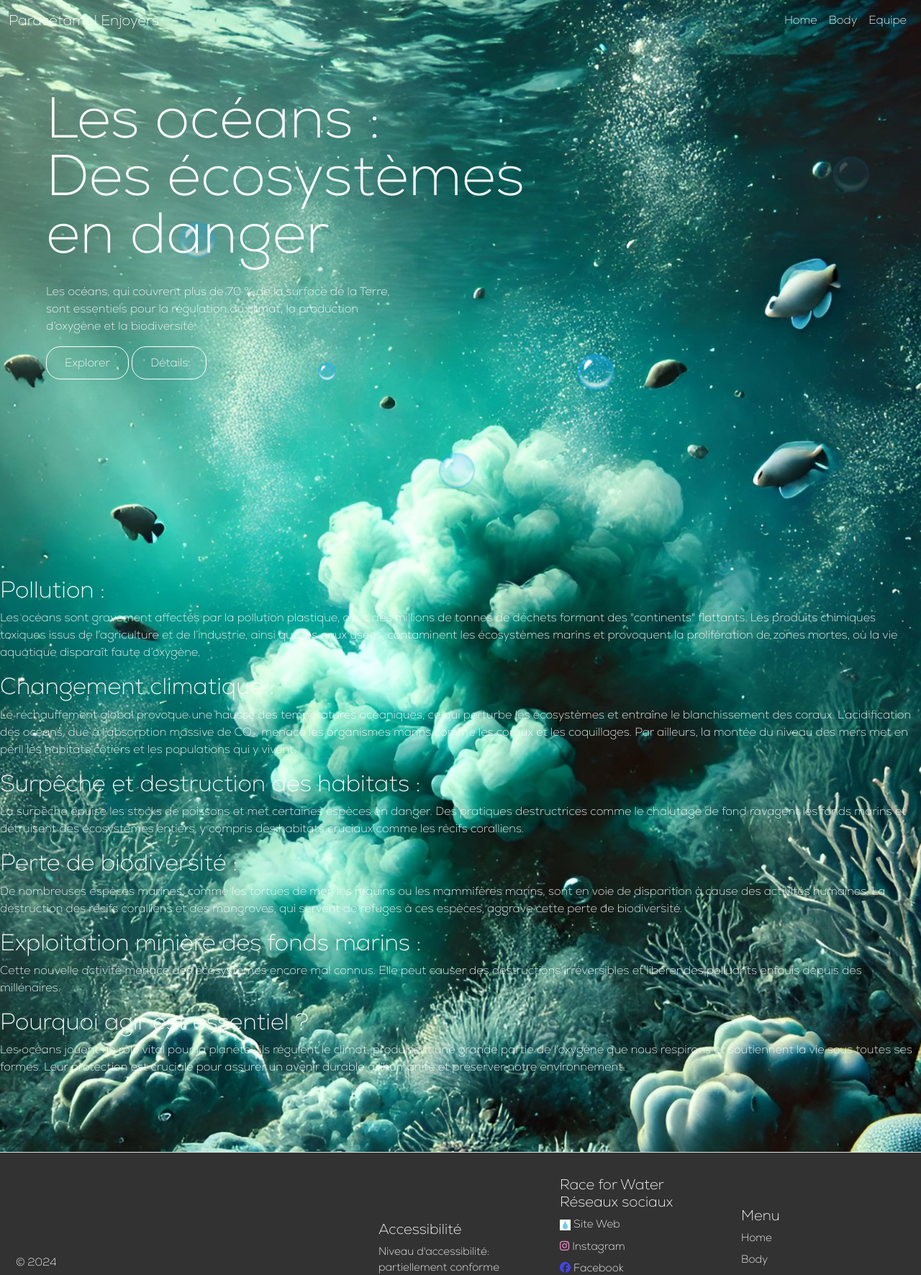
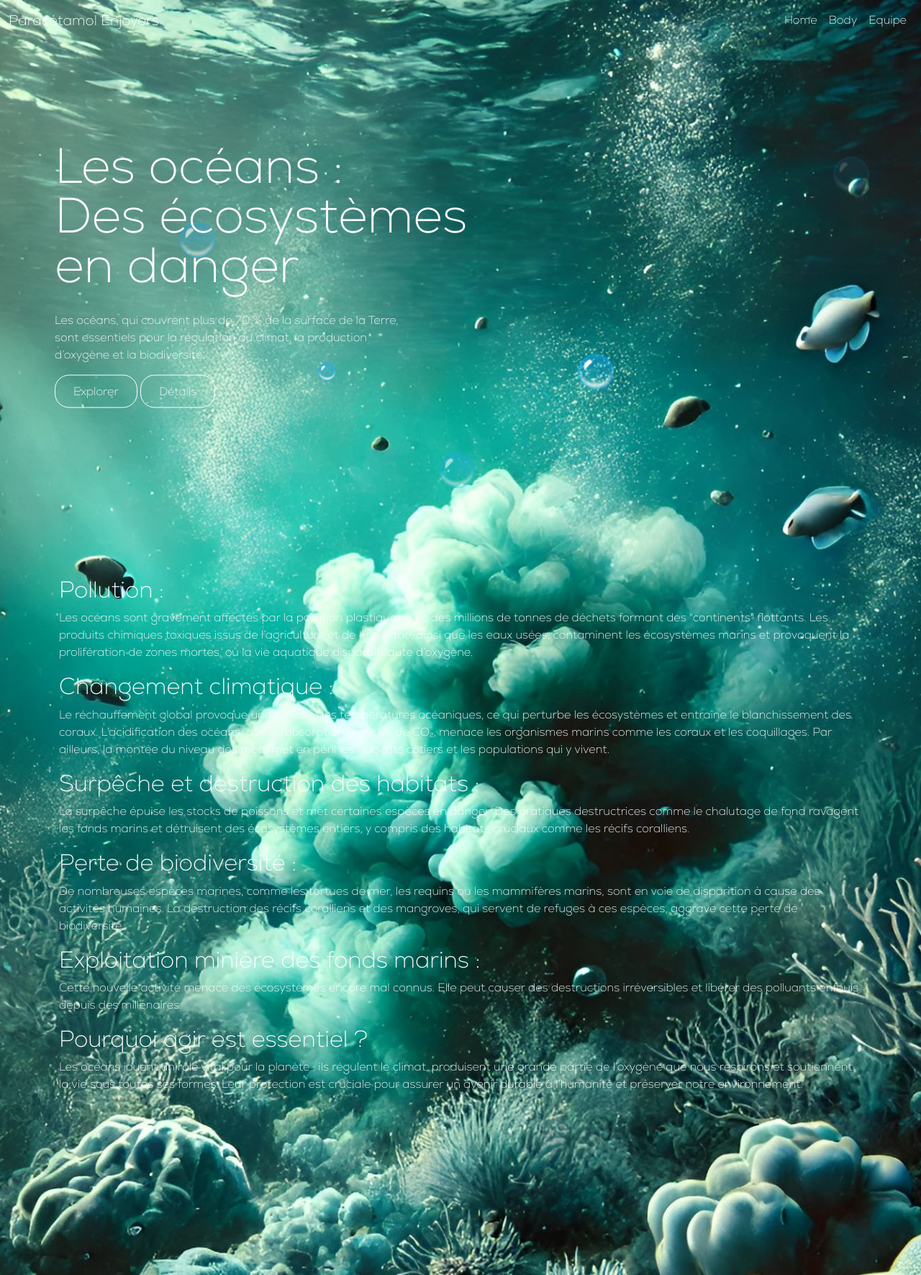
Before and after one commit to 12300238/NDI2024, a PHP site: page / in a window 1280 px wide. Shown: the top 1771 px of the page at 72% size. Run offline with PHP 8.4, Linux system fonts and the light colour scheme.

Commit message:
correction hiden content

```diff
--- a/css/style.css
+++ b/css/style.css
@@ -1,3 +1,40 @@
+@media screen and (max-width :700px){
+    .content h1{
+      font-size: 39px !important;
+      line-height: 39px;
+    }
+  }
+
+  @media screen and (min-width : 701px) and (max-width :800px){
+    .content h1{
+      font-size: 49px !important;
+      line-height: 49px;
+    }
+  }
+
+
+  @media screen and (min-width : 801px) and (max-width :1200px){
+    .content h1{
+      font-size: 59px !important;
+      line-height: 59px;
+    }
+  }
+
+  @media screen and (min-width : 1201px)and (max-width :1500px){
+    .content h1{
+      font-size: 69px !important;
+      line-height: 69px;
+    }
+  }
+
+  @media screen and (min-width : 1501px){
+    .content h1{
+      font-size: 80px !important;
+      line-height: 80px;
+    }
+  }
+
+
 *{
     margin: 0;
     padding: 0;
@@ -46,7 +83,9 @@
     left: 5%;
     transform: translateY(-50%);
     z-index: 2;
+    margin-top: 56px;
 }
+
 
 button{
     color: #fbfcfd;
@@ -133,7 +172,7 @@
 
 .details{
     width: 100%;
-    height: 100vh;
+    /*height: 100vh;*/
     position: relative;
     overflow: hidden;
     color: #fbfcfd
@@ -174,3 +213,6 @@
 .water {
     height: 15px;
 }
+.avofoot{
+    margin-bottom: 257px;
+}
--- a/index.php
+++ b/index.php
@@ -3,7 +3,7 @@
 ?>
 
 <div class="home">
-    <div class="content">
+    <div class="content container">
         <h1>Les océans :<br>Des écosystèmes<br>en danger</h1>
 
         <p>Les océans, qui couvrent plus de 70 % de la surface de la Terre,
@@ -23,7 +23,7 @@
         <img src="img/bubble.png">
     </div>
 </div>
-<div class="details">
+<div class="details container avofoot">
     <h2>Pollution :</h2>
     <p>Les océans sont gravement affectés par la pollution plastique, avec des millions de tonnes de déchets formant des "continents" flottants.
     Les produits chimiques toxiques issus de l’agriculture et de l’industrie, ainsi que les eaux usées, contaminent les écosystèmes marins et
```
